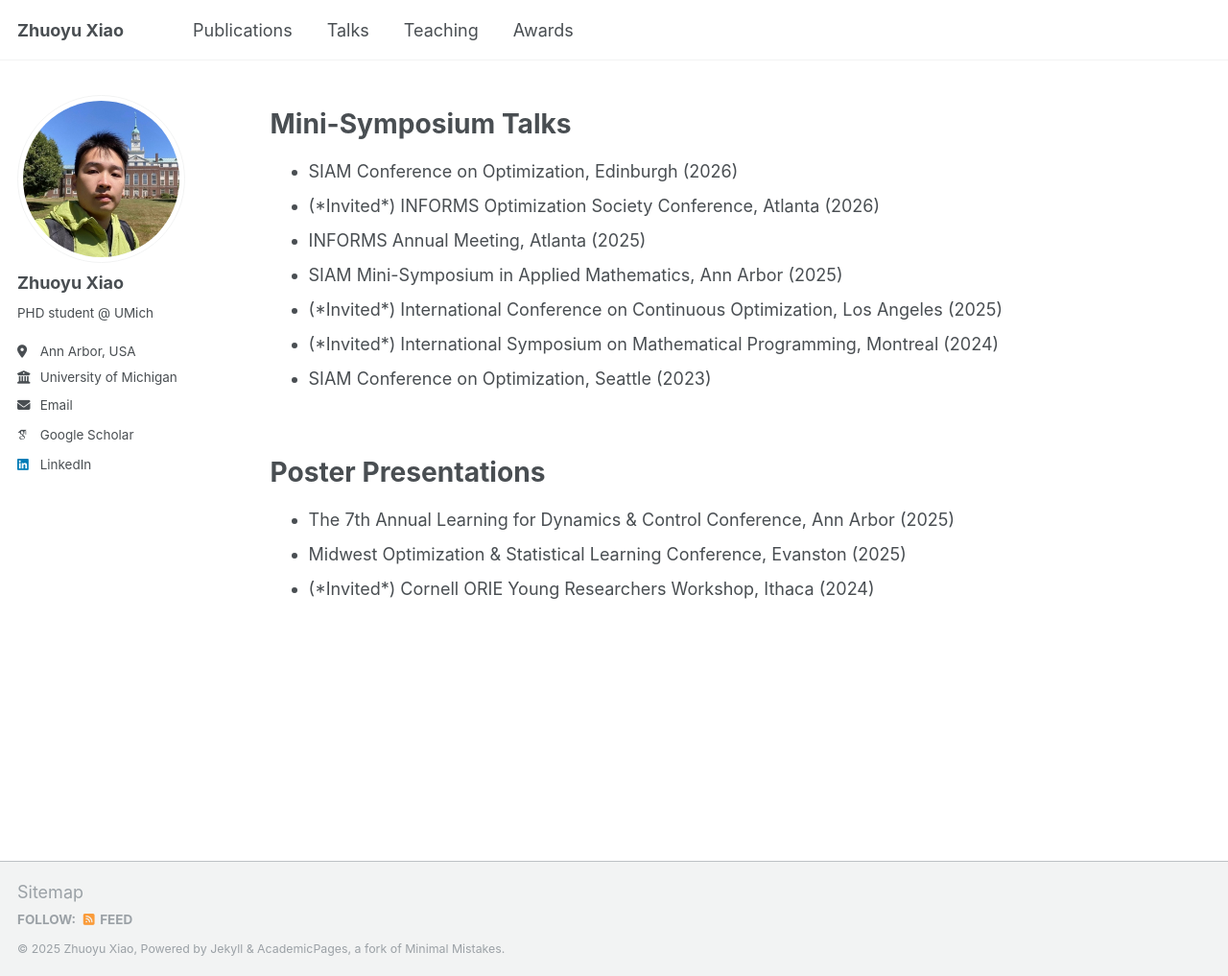
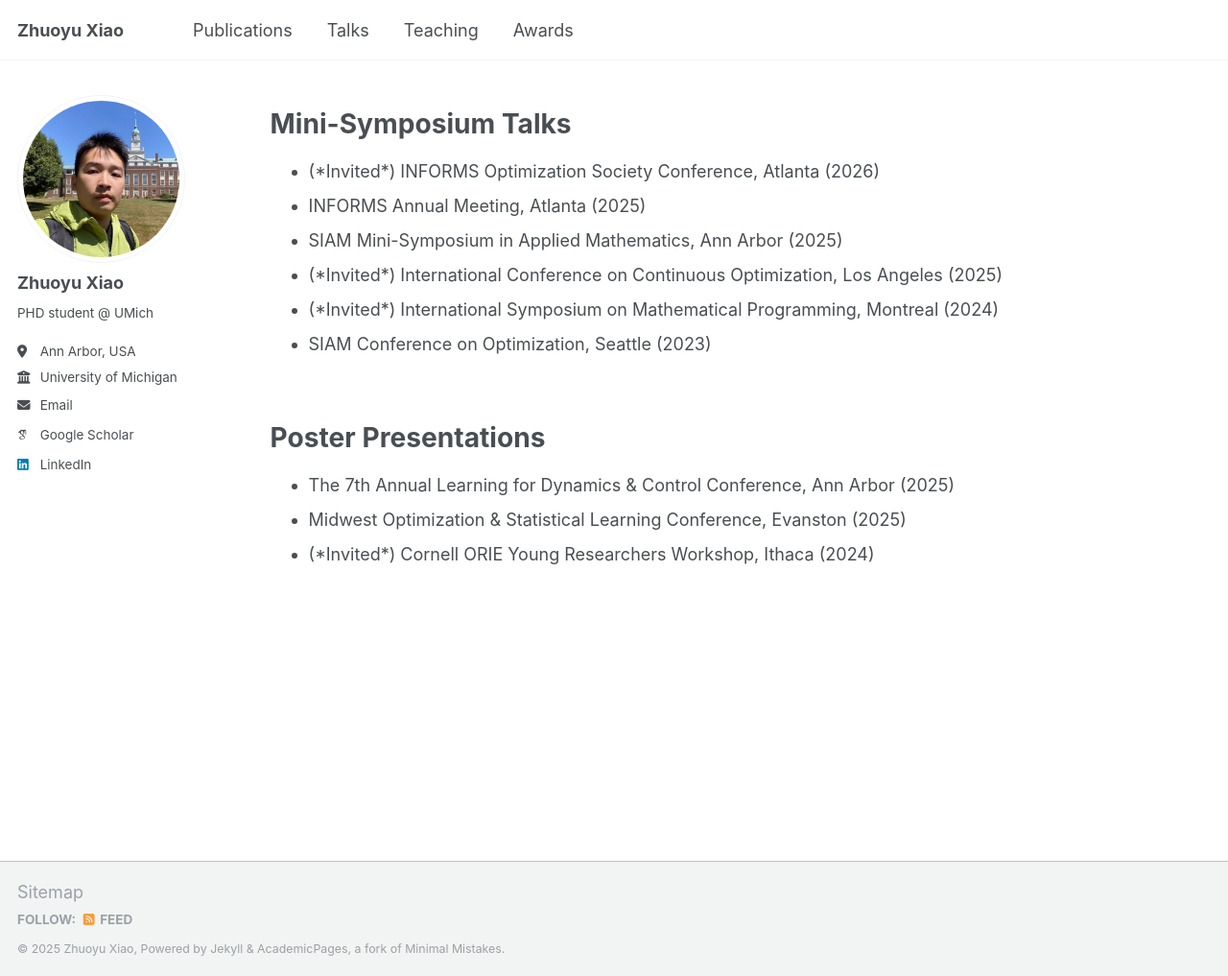
Before and after one commit to zyxiao97/zyxiao97.github.io, a Jekyll site: the page built from _pages/talks.md, in a window 1280 px wide and 1017 px high. Shown: the whole window at 96% size. Built offline with Jekyll 4.4.1, drawn with Linux system fonts in a browser that asks for light colours; some web fonts are replaced.

Commit message:
Update talks.md

```diff
--- a/_pages/talks.md
+++ b/_pages/talks.md
@@ -8,7 +8,6 @@ author_profile: true
 Mini-Symposium Talks
 ======
 
-- SIAM Conference on Optimization, Edinburgh (2026)
 - (\*Invited\*) INFORMS Optimization Society Conference, Atlanta (2026)
 - INFORMS Annual Meeting, Atlanta (2025)
 - SIAM Mini-Symposium in Applied Mathematics, Ann Arbor (2025)
```
